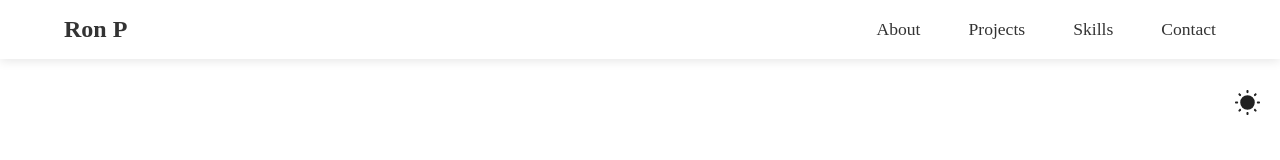
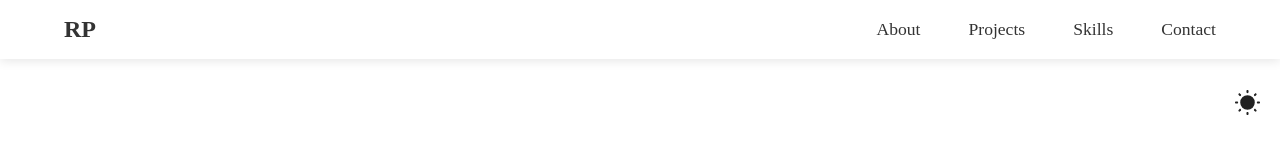
Before and after one commit to rdeniele/ron_react_portfolio, a React (Vite) app: page / in a window 1280 px wide. Shown: the top 160 px of the page. Built offline with nearby package versions, Linux system fonts and the light colour scheme.

Commit message:
update Navbar logo text from 'Ron P' to 'RP' for brevity

```diff
--- a/src/sections/Navbar/Navbar.jsx
+++ b/src/sections/Navbar/Navbar.jsx
@@ -52,7 +52,7 @@ function Navbar() {
   return (
     <nav className={`${styles.navbar} ${styles[theme]} ${isScrolled ? styles.scrolled : ''}`}>
       <div className={styles.logo}>
-        <a href="#hero">Ron P</a>
+        <a href="#hero">RP</a>
       </div>
 
       <div className={styles.menuIcon} onClick={toggleMenu}>
```
